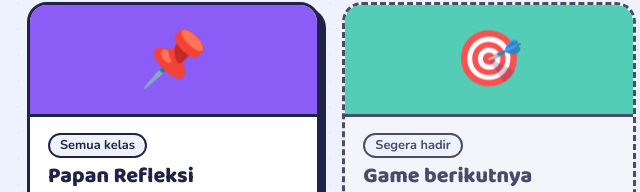
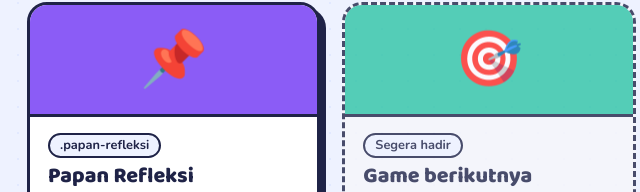
Before and after one commit to muhammadihsan23889-beep/gamepp, a plain HTML site: page index.html in a window 1280 px wide. Shown: the part 686-878 px from the top of the page, 151-791 px from the left. Drawn offline with nearby package versions, Linux system fonts and the light colour scheme.

Commit message:
Update index.html

```diff
--- a/index.html
+++ b/index.html
@@ -121,7 +121,7 @@ const GAMES = [
   { judul:"Detektif Demokrasi", info:"Misteri Santunlandia: pecahkan kasus pejabat yang melanggar demokrasi.", tag:"Pendidikan Pancasila XI", folder:"detektif-demokrasi", ikon:"🕵️", warna:"#ffc933" },
   { judul:"Who To Be a Millioner", info:"Selesaikan Gamenya, Dapatkan Hadiahnya.", tag:"Pendidikan Pancasila X", folder:"Whotobemilioner", ikon:"🧩", warna:"#4d96ff", },
   { judul:"Labirin Pancasila", info:"Jelajahi rumah labirin 3D, jawab soal, dan kumpulkan lima kunci sila untuk membuka Gerbang Garuda.", tag:"Pendidikan Pancasila XII", folder:"labirin-pancasila", ikon:"🏠", warna:"#ff6b6b" },
-  { judul:"Papan Refleksi", info:"Tulis refleksi belajarmu dan lihat jawaban teman.", tag:"Semua kelas", url:"./papan-refleksi", ikon:"📌", warna:"#8b5cf6" },
+  { judul:"Papan Refleksi", info:"Tulis refleksi belajarmu dan lihat jawaban teman.", tag:"Semua kelas", tag:".papan-refleksi", ikon:"📌", warna:"#8b5cf6" },
   { judul:"Game berikutnya", info:"Segera hadir. Pilih materi, lalu buat game barunya.", tag:"Segera hadir", ikon:"🎯", warna:"#2ec4a6", soon:true }
 ];
 
```
